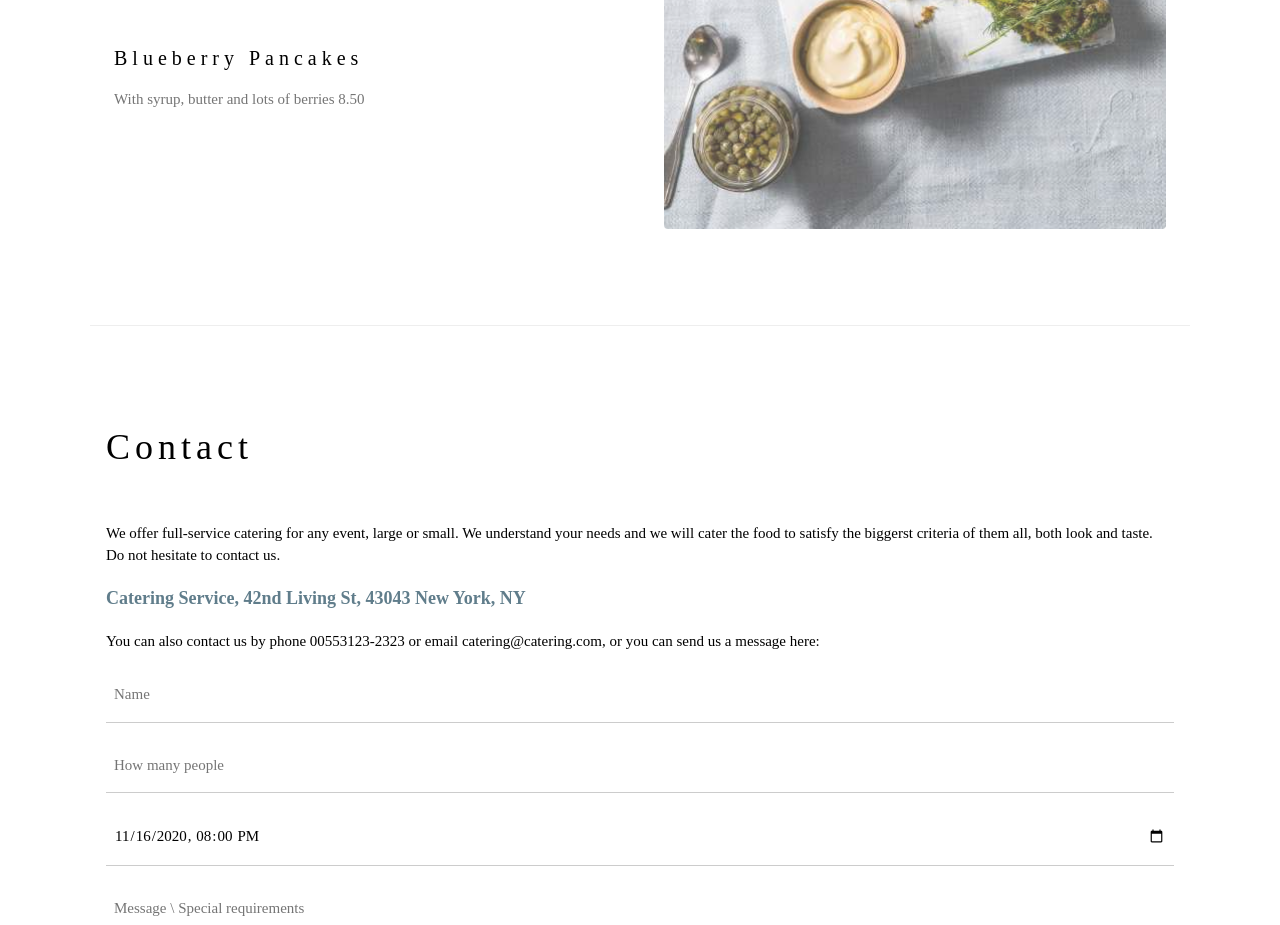
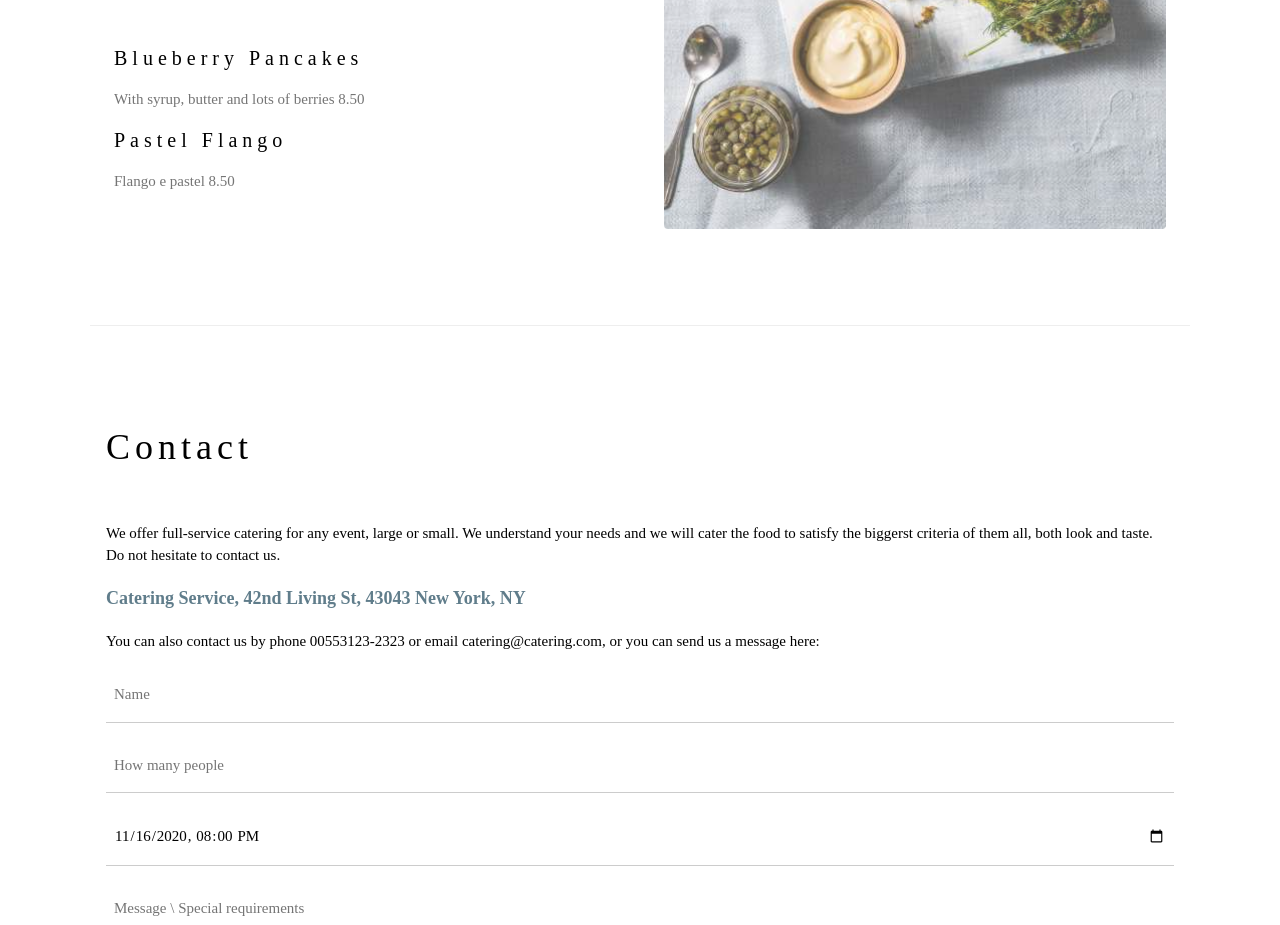
Before and after one commit to CodeGuerrA/mywebsite, a plain HTML site: page index.html in a window 1280 px wide. Shown: the part 2060-2985 px from the top of the page. Drawn offline with nearby package versions, Linux system fonts and the light colour scheme.

Commit message:
Adicionado o item pastel de flango

```diff
--- a/index.html
+++ b/index.html
@@ -74,6 +74,9 @@ h1, h2, h3, h4, h5, h6 {
 
       <h4>Blueberry Pancakes</h4>
       <p class="w3-text-grey">With syrup, butter and lots of berries 8.50</p>
+
+      <h4>Pastel Flango</h4>
+      <p class="w3-text-grey">Flango e pastel 8.50</p>
     </div>
 
     <div class="w3-col l6 w3-padding-large">
```
